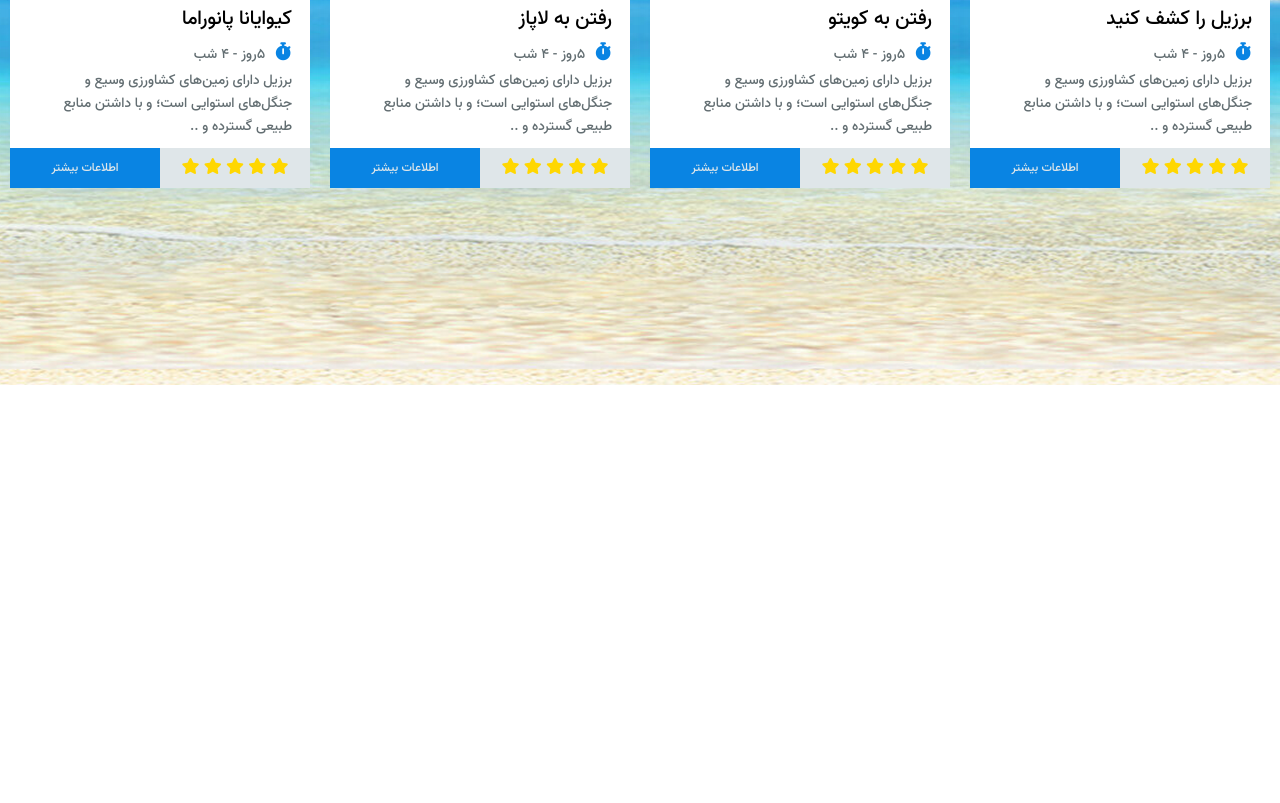
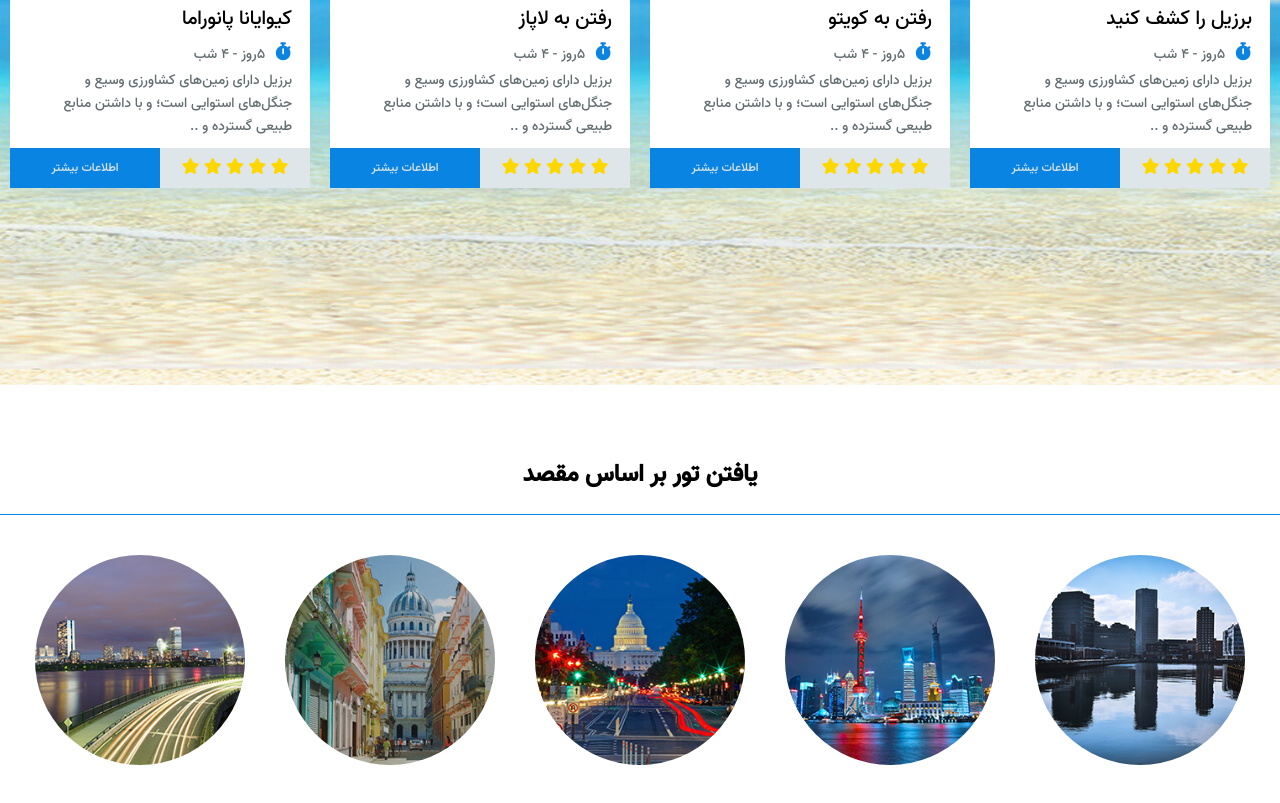
Before and after one commit to M0hammadM0stafavi/Flexbox-Template, a plain HTML site: page index.html in a window 1280 px wide. Shown: the part 1675-2478 px from the top of the page. Drawn offline with Linux system fonts and the light colour scheme.

Commit message:
Complete-Desteniation-Section

```diff
--- /dev/null
+++ b/assets/css/_dest.css
@@ -0,0 +1,35 @@
+/* dest CSS Style */
+.dest{
+  display: flex;
+  flex-wrap: wrap;
+  justify-content: center;
+  margin-top: 20px;
+}
+
+.dest-h2{
+  text-align: center;
+  margin-top: 70px;
+  padding-bottom: 20px;
+  border-bottom: 1px solid #0984e3;
+}
+
+.dest li{
+  padding: 20px;
+  flex-basis: 250px;
+}
+
+.dest li img{
+  border-radius: 100%;
+  opacity: 1;
+  transition: all .5s ease;
+}
+
+.dest li img:hover{
+  opacity: .7;
+}
+
+@media screen and (max-width: 656px) {
+  .dest li{
+    flex-basis: auto;
+  }
+}
--- a/assets/css/style.css
+++ b/assets/css/style.css
@@ -4,3 +4,4 @@
 @import "/assets/css/_header.css";
 @import "/assets/css/_intro.css";
 @import "/assets/css/_popular.css";
+@import "/assets/css/_dest.css";
--- a/index.html
+++ b/index.html
@@ -194,6 +194,18 @@
       </div>
     </section>
 
+    <!-- Destination Section -->
+    <div class="dest-wrapper">
+      <h2 class="dest-h2">یافتن تور بر اساس مقصد</h2>
+      <ul class="dest">
+        <li><a href="#"><img class="img-res" src="assets/img/dest1.jpg" alt="dest1"></a></li>
+        <li><a href="#"><img class="img-res" src="assets/img/dest2.jpg" alt="dest2"></a></li>
+        <li><a href="#"><img class="img-res" src="assets/img/dest3.jpg" alt="dest3"></a></li>
+        <li><a href="#"><img class="img-res" src="assets/img/dest4.jpg" alt="dest4"></a></li>
+        <li><a href="#"><img class="img-res" src="assets/img/dest5.jpg" alt="dest5"></a></li>
+      </ul>
+    </div>
+
     <br /><br /><br /><br /><br /><br /><br /><br />
     <br /><br /><br /><br /><br /><br /><br /><br />
     <br /><br /><br /><br /><br /><br /><br /><br />
```
Also changed, not shown: assets/img/dest1.jpg (added), assets/img/dest2.jpg (added), assets/img/dest3.jpg (added), assets/img/dest4.jpg (added), assets/img/dest5.jpg (added).
